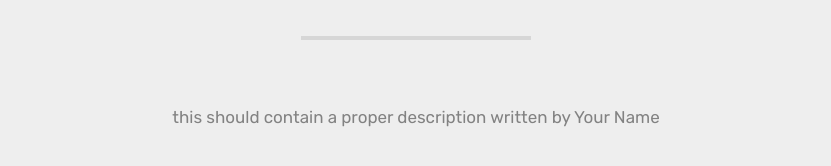
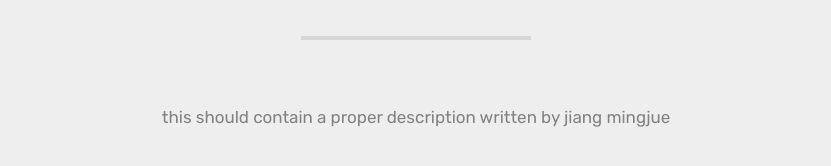
Before and after one commit to jiangmingjue/jiangmingjue.github.io, a Jekyll site: the page built from index.html, in a window 1280 px wide and 900 px high, scrolled down 3776 px. Shown: the part 704-870 px from the top of the window, without its empty margins (224-1055 px from the left). Built offline with Jekyll 4.4.1, drawn with Linux system fonts in a browser that asks for light colours; nearby versions of some CDN libraries; some web fonts are replaced; library files that are not in the unit come from our copies; the list of posts is cut into pages by our own code; some of the changed lines change nothing that is shown.

Commit message:
Update _config.yml

```diff
--- a/_config.yml
+++ b/_config.yml
@@ -26,13 +26,13 @@
 
 # Author info
 author:
-  fullname                  : Your Name
+  fullname                  : jiang mingjue
   rss                       : true # generate RSS feed and show it's icon in header
-  mail                      : your@email.com # change to your e-mail address
-  twitter                   : twitter-user-name
-  github                    : github-user-name
-  youtube                   : youtube-user-name
-  stackoverflow             : stackoverflow-user-name
+  mail                      : jiangmingjue@gmail.com # change to your e-mail address
+  twitter                   : jiangmingjue
+  github                    : jiangmingjue
+  youtube                   : jiangmingjue
+  stackoverflow             : jiangmingjue
   disqus                    : dactl # your disqus site name
   google_analytics          : # 'UA-XXXXXXXX-X'
   photo                     : "uploads/me2.png"
```
